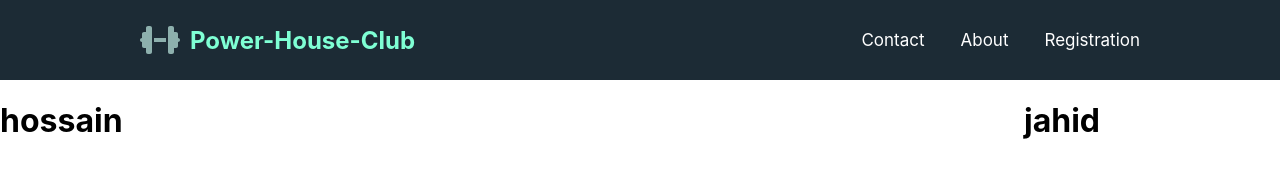
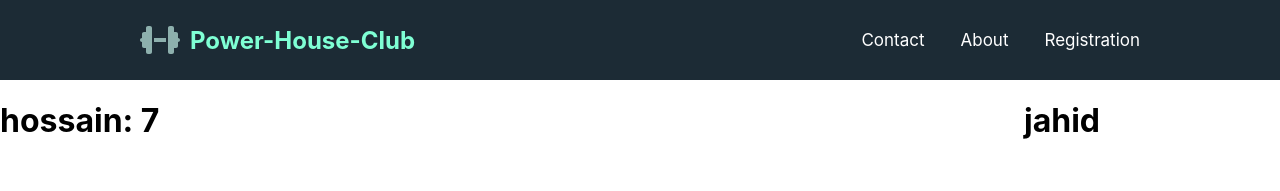
Before and after one commit to Yeamin0007/power-house-club, a React (Create React App) app: page / in a window 1280 px wide. Shown: the top 191 px of the page. Built offline with nearby package versions, Linux system fonts and the light colour scheme.

Commit message:
fetch data

```diff
--- a/src/components/Club/Club.js
+++ b/src/components/Club/Club.js
@@ -6,13 +6,15 @@ const Club = () => {
 
     useEffect(() =>{
         fetch('club.json')
+        .then(res=> res.json())
+        .then(data => setWorkouts(data))
     },[])
 
 
     return (
         <div className='club-container'>
             <div className='workout-container'>
-                <h1>hossain</h1>
+                <h1>hossain: {workouts.length}</h1>
 
             </div>
             <div className='calculation-container'>
```
